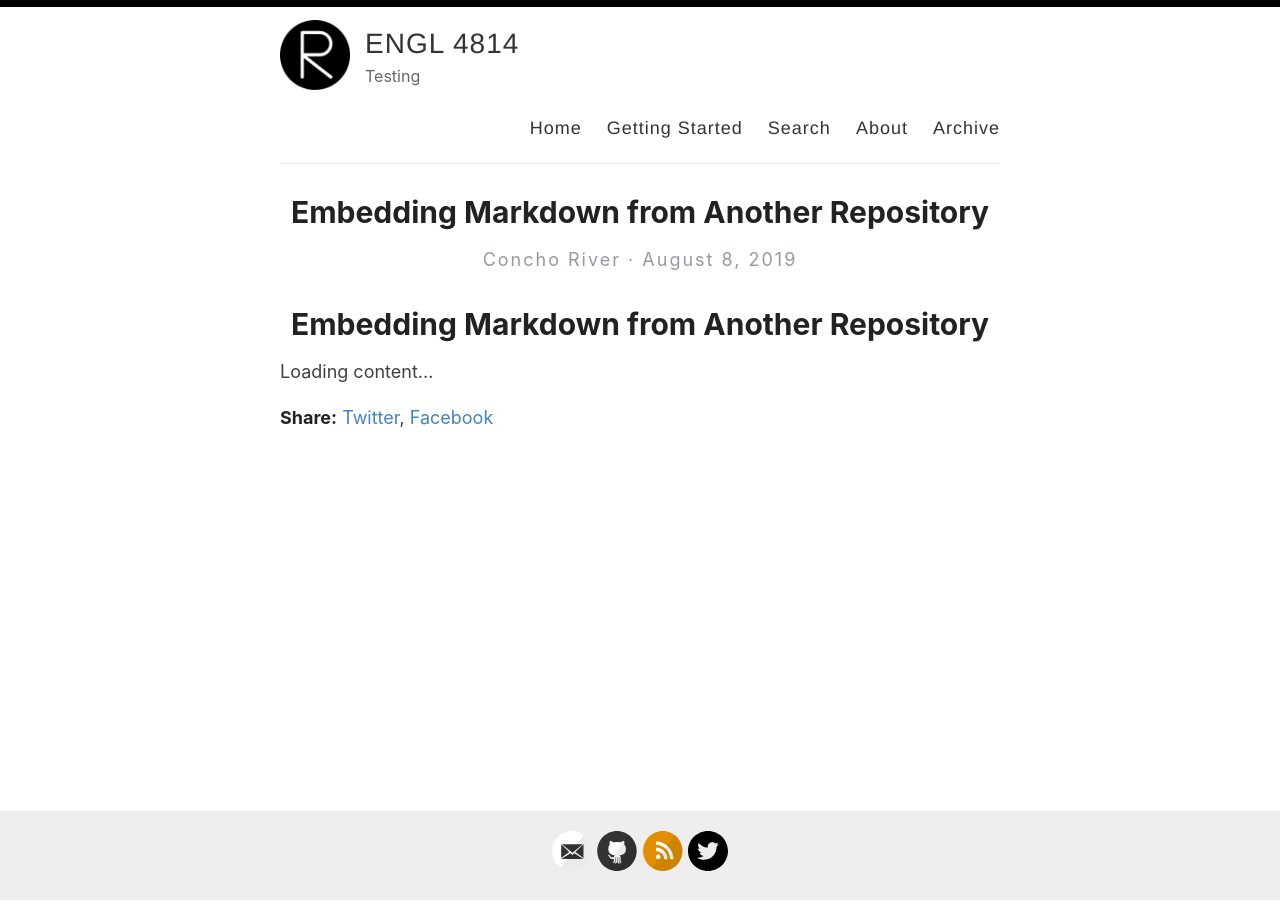
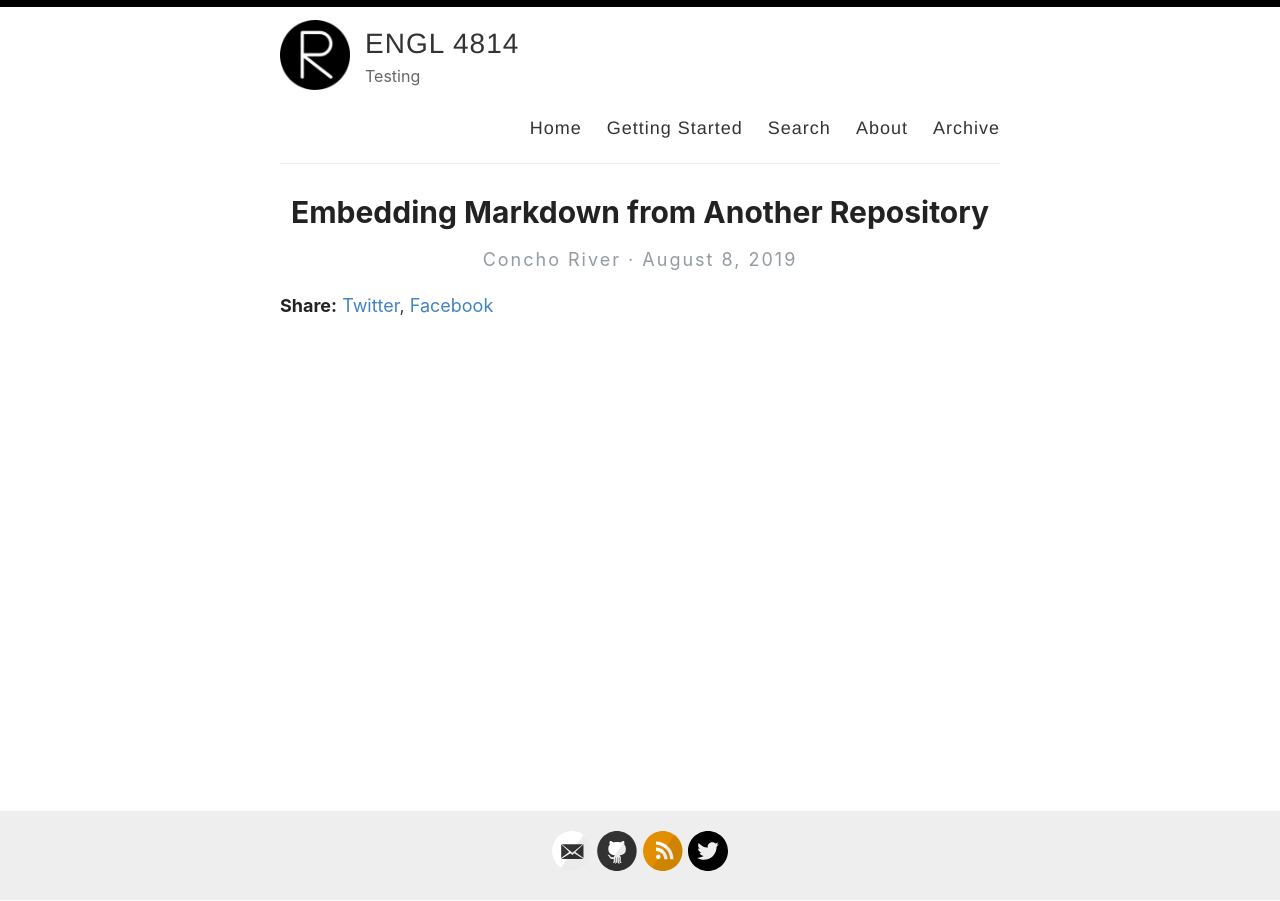
Before and after one commit to VT-Evia/ENGL4814, a Jekyll site: the page built from _posts/2019-08-08-no-title-posts.md, in a window 1280 px wide. Built offline with Jekyll 4.4.1, drawn with Linux system fonts in a browser that asks for light colours.

Commit message:
Update 2019-08-08-no-title-posts.md

```diff
--- a/_posts/2019-08-08-no-title-posts.md
+++ b/_posts/2019-08-08-no-title-posts.md
@@ -3,8 +3,6 @@ layout: post
 title: "Embedding Markdown from Another Repository"
 ---
 
-<h1>Embedding Markdown from Another Repository</h1>
-
-<div id="markdown-content">Loading content...</div>
+<div id="markdown-content"></div>
 
 <script src="/assets/js/embedMarkdown.js"></script>
```
